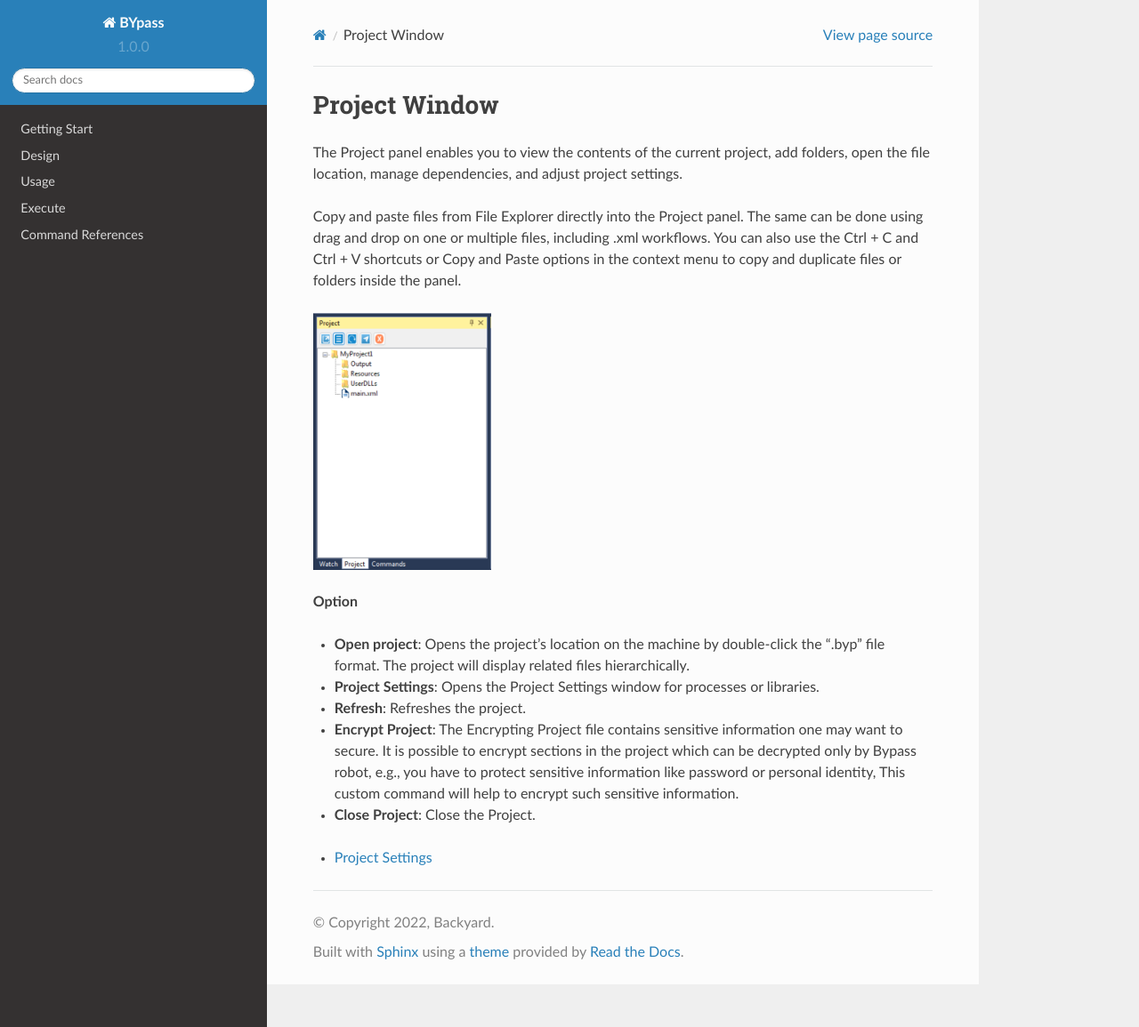
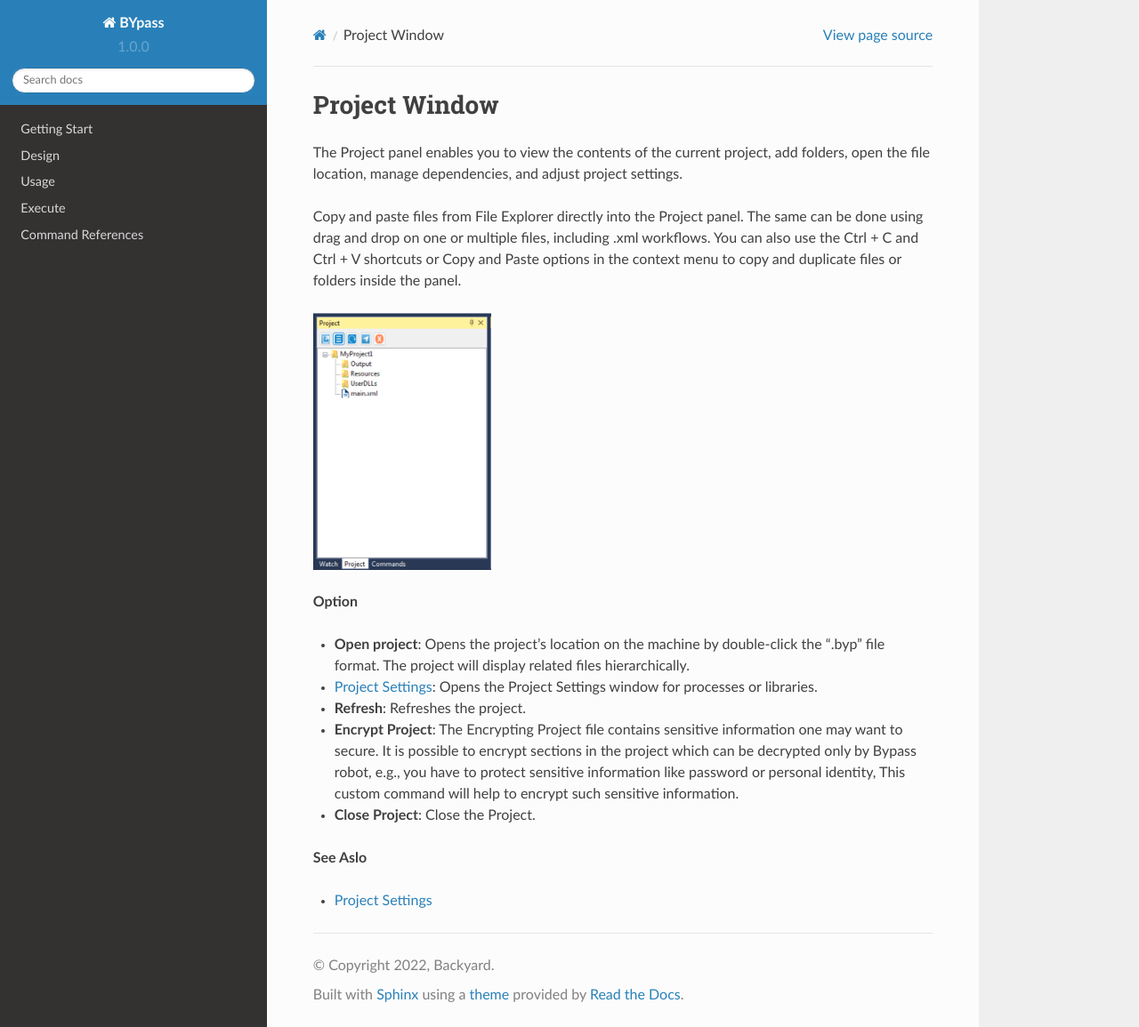
Before and after one commit to stupidmankind/BYpassDoc, a Sphinx documentation site: the page built from docs/source/ProjectWindow.rst, in a window 1280 px wide and 1155 px high. Shown: the whole window at 89% size. Built offline with Sphinx 7.4.7 and the Read the Docs theme 2.0.0, drawn with Linux system fonts in a browser that asks for light colours.

Commit message:
Update ProjectWindow.rst
edit toctree

```diff
--- a/docs/source/ProjectWindow.rst
+++ b/docs/source/ProjectWindow.rst
@@ -12,11 +12,13 @@ Copy and paste files from File Explorer directly into the Project panel. The sam
 **Option**
 
 - **Open project**: Opens the project's location on the machine by double-click the ".byp" file format. The project will display related files hierarchically.
-- **Project Settings**: Opens the Project Settings window for processes or libraries.
+- :doc:`ProjectSettings`: Opens the Project Settings window for processes or libraries.
 - **Refresh**: Refreshes the project.
 - **Encrypt Project**: The Encrypting Project file contains sensitive information one may want to secure. It is possible to encrypt sections in the project which can be decrypted only by Bypass robot, e.g., you have to protect sensitive information like password or personal identity, This custom command will help to encrypt such sensitive information.
 - **Close Project**: Close the Project.
 
+**See Aslo**
+
 .. 	toctree::
 
 	ProjectSettings
```
